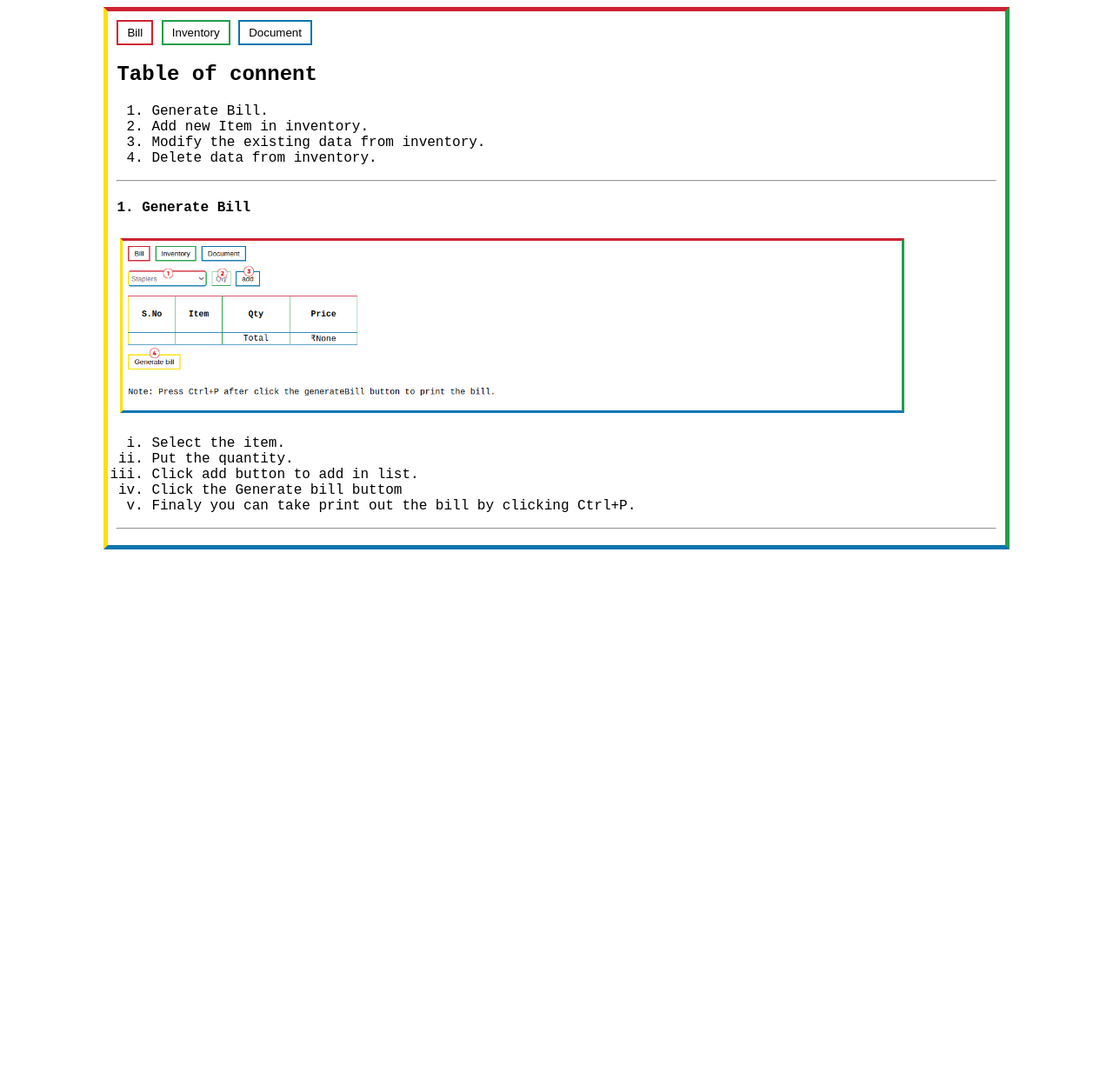
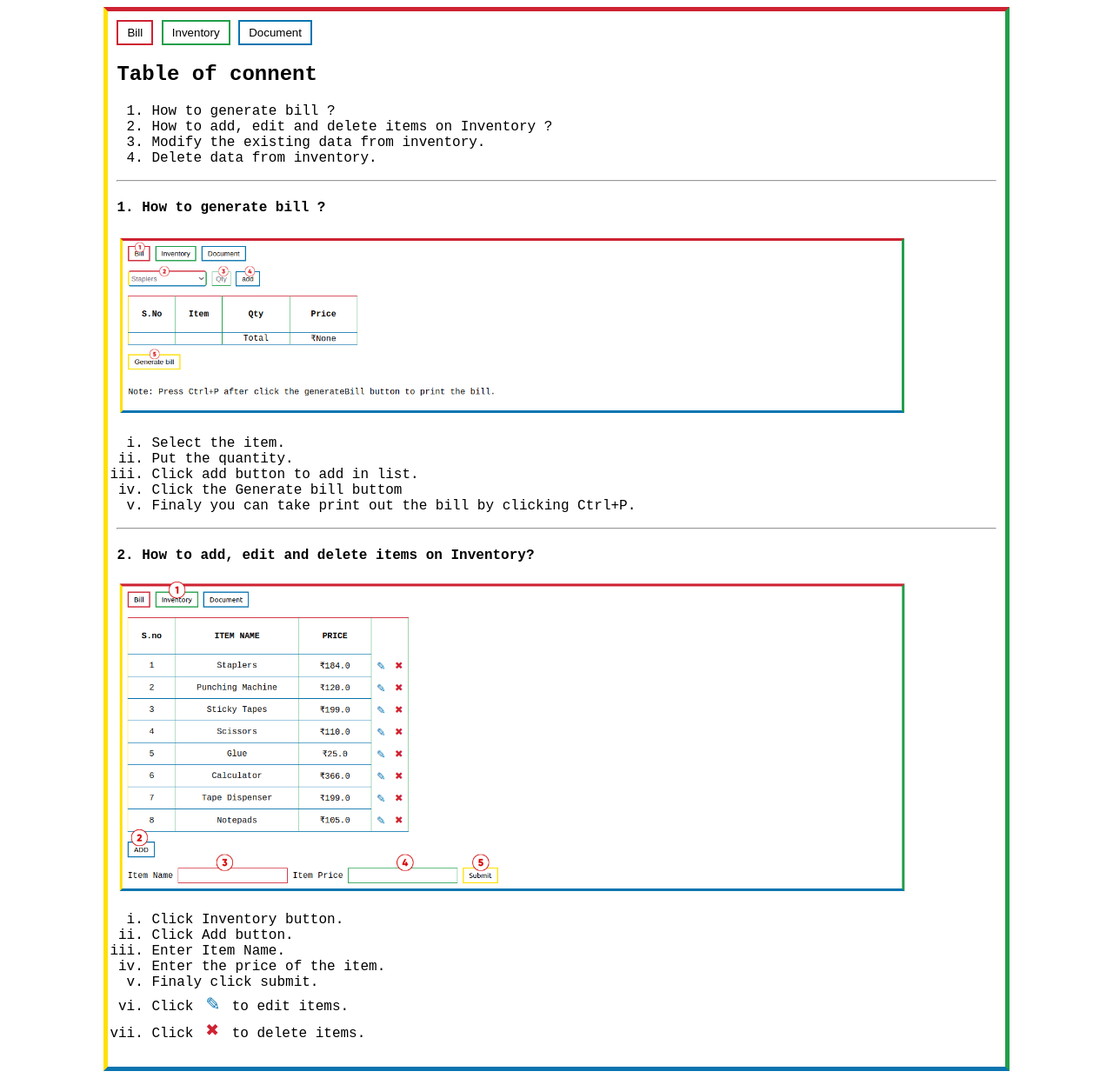
Before and after one commit to Kayaroganam/BillingApp, a Flask app: page /docs in a window 1280 px wide. Shown: the whole page at 87% size. Before the commit the page ends 632 px from the top, so only its background shows below. Run offline with Flask 2, Linux system fonts and the light colour scheme.

Commit message:
version1.0

```diff
--- a/static/css/main.css
+++ b/static/css/main.css
@@ -110,6 +110,7 @@ div[class="box1"] {
   border: 1px solid #CE2232;
   background-color: white;
   height: 25px;
+  text-align: center;
 }
 
 .input-box1:focus{
--- a/templates/add.html
+++ b/templates/add.html
@@ -48,16 +48,16 @@
         <br>
 
         <div>
-            <a href="/add"><button class="btn add-btn">ADD</button></a>
+            <a href="/add"><button class="btn add-btn">Add</button></a>
         </div>
         <br>
 
         <div>
             <form action="/adding" method="post">
                 <label for="item_name">Item Name</label>
-                <input class="input-box1 " type="text" name="item_name" id="item_name" required>
+                <input class="input-box1 " type="text" name="item_name" id="item_name" placeholder="Enter Item name here" required>
                 <label for="item_price">Item Price</label>
-                <input class="input-box2" type="text" name="item_price" id="item_price" required>
+                <input class="input-box2" type="text" name="item_price" id="item_price" placeholder="Enter Item price here" required>
                 <input type="submit" name="" id="" value="Submit" class="btn submit-btn">
             </form>
         </div>
--- a/templates/docs.html
+++ b/templates/docs.html
@@ -25,15 +25,15 @@
 
         <h2>Table of connent</h2>
         <ol>
-            <li>Generate Bill.</li>
-            <li>Add new Item in inventory.</li>
+            <li>How to generate bill ?</li>
+            <li>How to add, edit and delete items on Inventory ?</li>
             <li>Modify the existing data from inventory.</li>
             <li>Delete data from inventory.</li>
         </ol>
 
         <hr>
 
-        <h4>1. Generate Bill</h4>
+        <h4>1. How to generate bill ?</h4>
         <img src="../static/images/ganerate-1.png" alt="ganerate-1" class="generate-1-img">
 
         <ol type="i" >
@@ -45,6 +45,20 @@
         </ol>
         <hr>
 
+        <h4>2. How to add, edit and delete items on Inventory?</h4>
+        <img src="../static/images/add-1.png" alt="ganerate-1" class="generate-1-img">
+
+        <ol type="i" >
+            <li>Click Inventory button.</li>
+            <li>Click Add button.</li>
+            <li>Enter Item Name.</li>
+            <li>Enter the price of the item.</li>
+            <li>Finaly click submit.</li>
+            <li>Click <span class="nostyle edit-btn1">&#9998;</span> to edit items.</li>
+            <li>Click <span class="nostyle delete-btn1">&#10006;</span> to delete items.</li>
+        </ol>
+
+
     </div>
 </body>
 
```
Also changed, not shown: static/images/add-1.png (added), static/images/ganerate-1.png.
